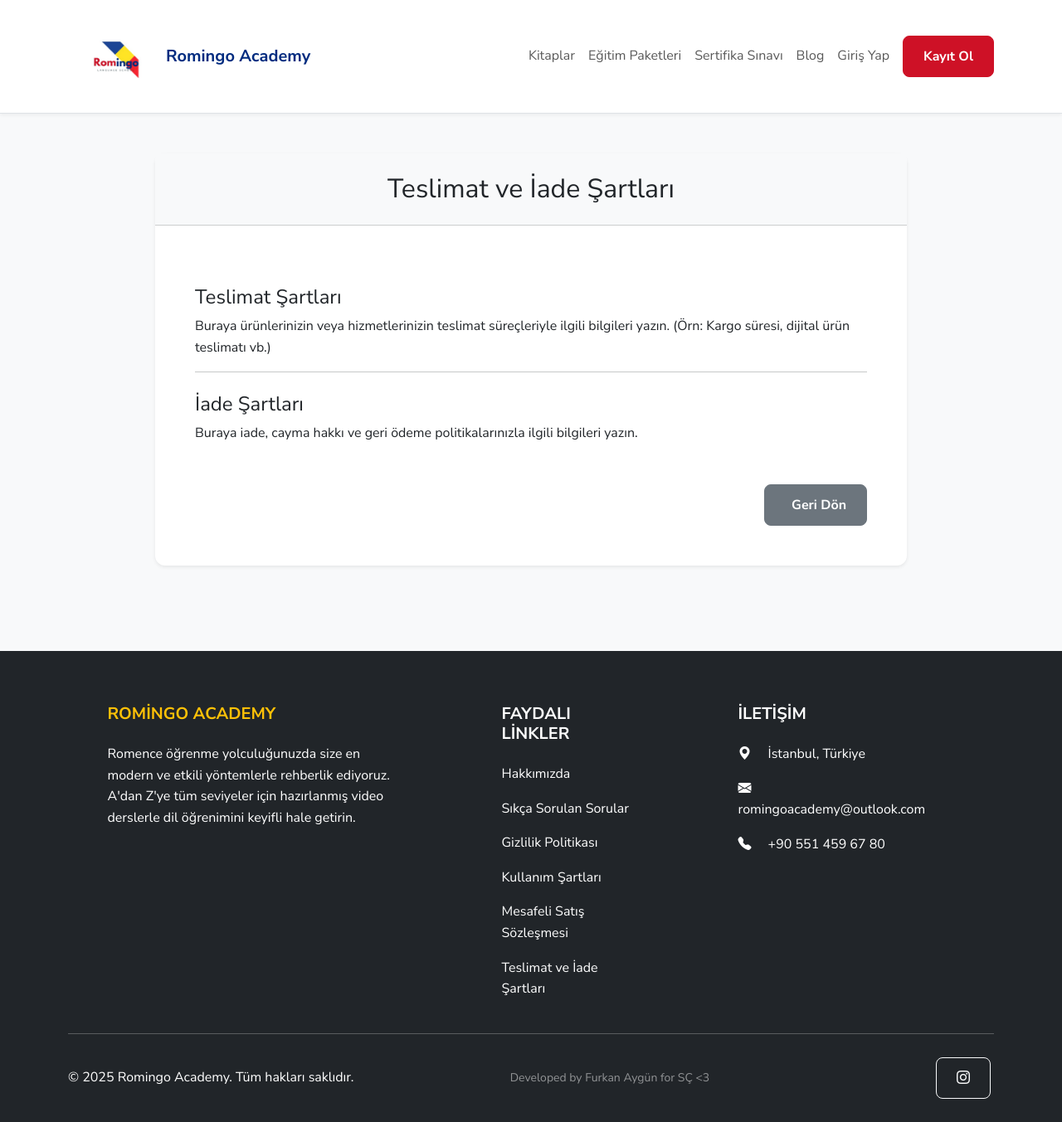
After one commit to strip43weathers/VimeoDersSitesi, a Django app: page /odeme/teslimat-ve-iade-sartlari/ in a window 1280 px wide. The commit adds this page. Shown: the whole page at 83% size. Run offline with Django 5.2, Linux system fonts and the light colour scheme.

Commit message:
sozlesme

```diff
--- a/odeme/urls.py
+++ b/odeme/urls.py
@@ -14,6 +14,7 @@ urlpatterns = [
 
     # --- Genel URL'ler ---
     path('satis-sozlesmesi/', views.satis_sozlesmesi, name='satis_sozlesmesi'),
+    path('teslimat-ve-iade-sartlari/', views.teslimat_iade_sartlari, name='teslimat_iade'),
 
     # --- Eğitim Paketi URL'leri ---
     path('paket/<int:paket_id>/', views.paket_detay_view, name='paket_detay'),
--- a/odeme/views.py
+++ b/odeme/views.py
@@ -274,3 +274,7 @@ def paket_detay_view(request, paket_id):
         'indirimli_fiyat': indirimli_fiyat
     }
     return render(request, 'odeme/paket_detay.html', context)
+
+
+def teslimat_iade_sartlari(request):
+    return render(request, 'odeme/teslimat_iade.html')
--- a/templates/base.html
+++ b/templates/base.html
@@ -176,6 +176,8 @@
                 <p><a href="{% url 'sayfalar:sayfa_detay' slug='sss' %}" class="text-white" style="text-decoration: none;">Sıkça Sorulan Sorular</a></p>
                 <p><a href="{% url 'sayfalar:sayfa_detay' slug='gizlilik-politikasi' %}" class="text-white" style="text-decoration: none;">Gizlilik Politikası</a></p>
                 <p><a href="{% url 'sayfalar:sayfa_detay' slug='kullanim-sartlari' %}" class="text-white" style="text-decoration: none;">Kullanım Şartları</a></p>
+                <p><a href="{% url 'odeme:satis_sozlesmesi' %}" class="text-white" style="text-decoration: none;">Mesafeli Satış Sözleşmesi</a></p>
+                <p><a href="{% url 'odeme:teslimat_iade' %}" class="text-white" style="text-decoration: none;">Teslimat ve İade Şartları</a></p>
             </div>
 
             <div class="col-md-4 col-lg-3 col-xl-3 mx-auto mt-3">
--- /dev/null
+++ b/templates/odeme/teslimat_iade.html
@@ -0,0 +1,34 @@
+{% extends "base.html" %}
+{% block content %}
+<div class="container my-5">
+    <div class="row justify-content-center">
+        <div class="col-lg-10">
+            <div class="card shadow-sm border-0">
+                <div class="card-header bg-light py-4">
+                    <h2 class="text-center mb-0">Teslimat ve İade Şartları</h2>
+                </div>
+                <div class="card-body p-5">
+                    <h4 class="mt-4">Teslimat Şartları</h4>
+                    <p>
+                        Buraya ürünlerinizin veya hizmetlerinizin teslimat süreçleriyle ilgili
+                        bilgileri yazın. (Örn: Kargo süresi, dijital ürün teslimatı vb.)
+                    </p>
+                    <hr>
+
+                    <h4 class="mt-4">İade Şartları</h4>
+                    <p>
+                        Buraya iade, cayma hakkı ve geri ödeme politikalarınızla ilgili
+                        bilgileri yazın.
+                    </p>
+
+                    <div class="text-end mt-5">
+                        <button onclick="window.history.back();" class="btn btn-secondary">
+                            <i class="fas fa-arrow-left me-2"></i>Geri Dön
+                        </button>
+                    </div>
+                </div>
+            </div>
+        </div>
+    </div>
+</div>
+{% endblock %}
```
